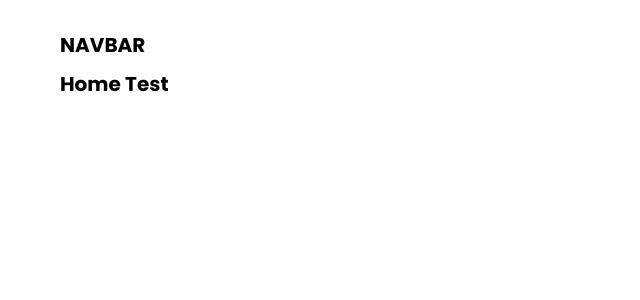
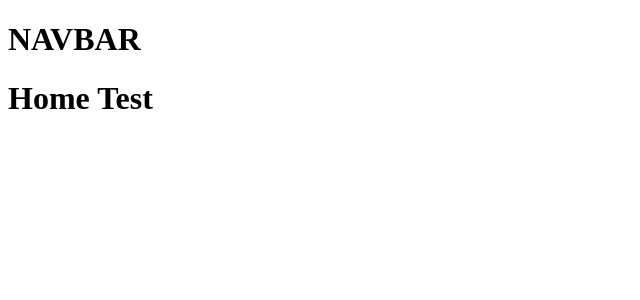
Before and after one commit to hansibalen/analog, a React app: page / in a window 1280 px wide. Shown: the top 300 px of the page, without its empty margins (0-640 px from the left). Built offline with nearby package versions, Linux system fonts and the light colour scheme.

Commit message:
Update webpack

```diff
--- a/package.json
+++ b/package.json
@@ -34,7 +34,7 @@
     "@typescript-eslint/parser": "^4.15.0",
     "babel-loader": "^8.2.2",
     "clean-webpack-plugin": "^3.0.0",
-    "css-loader": "^5.0.2",
+    "css-loader": "^6.7.1",
     "eslint": "^7.19.0",
     "eslint-config-prettier": "^7.2.0",
     "eslint-plugin-eslint-comments": "^3.2.0",
@@ -48,9 +48,9 @@
     "lint-staged": "^10.5.4",
     "prettier": "^2.2.1",
     "react-refresh": "^0.9.0",
-    "style-loader": "^2.0.0",
+    "style-loader": "^3.3.1",
     "typescript": "^4.1.5",
-    "webpack": "^5.72.0",
+    "webpack": "^5.74.0",
     "webpack-cli": "^4.9.2",
     "webpack-dev-server": "^4.8.1",
     "webpack-merge": "^5.7.3"
--- a/src/App.tsx
+++ b/src/App.tsx
@@ -4,7 +4,6 @@ import Navbar from './components/Navbar'
 import Home from './pages/Home'
 import About from './pages/About'
 import Gallery from './pages/Gallery'
-import './index.css'
 
 const App = (): React.ReactElement => {
   return (
--- a/src/index.css
+++ /dev/null
@@ -1,28 +0,0 @@
-@import url('https://fonts.googleapis.com/css2?family=Poppins:wght@400;500;600;700;800&display=swap');
-
-/* Global styling */
-body {
-  box-sizing: border-box;
-  padding: 20px;
-  max-width: 1200px;
-  margin: 0 auto !important;
-}
-
-html {
-  font-size: 62.5%;
-  line-height: 1.25;
-  body {
-    font-family: 'Poppins', -apple-system, BlinkMacSystemFont, 'Segoe UI',
-      Roboto, Oxygen, Ubuntu, Cantarell, 'Open Sans', 'Helvetica Neue',
-      sans-serif;
-  }
-}
-
-p,
-span {
-  font-size: 1.4rem;
-}
-
-a {
-  font-weight: 600;
-}
```
